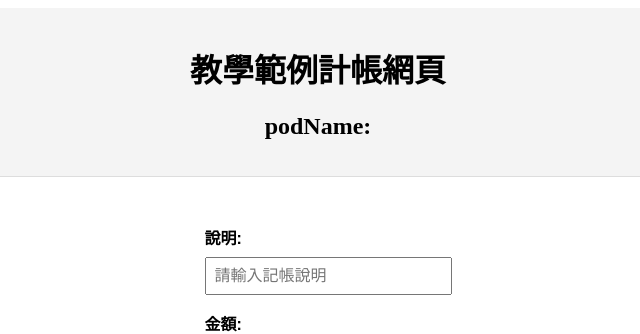
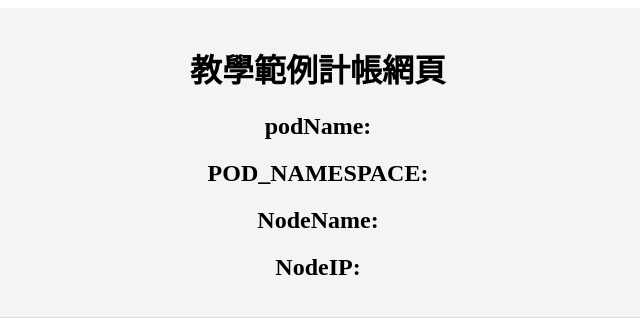
Before and after one commit to chenliTW/accounting_app_separating, a Nuxt app in the folder frontend/: page / in a window 1280 px wide. Shown: the top 334 px of the page, without its empty margins (322-962 px from the left). Built offline with nearby package versions, Linux system fonts and the light colour scheme; no server answers.

Commit message:
update: more k8s info env

```diff
--- a/frontend/app.vue
+++ b/frontend/app.vue
@@ -3,6 +3,9 @@
     <header class="site-header">
       <h1>教學範例計帳網頁 </h1>
       <h2>podName: {{ config.public.POD_NAME }}</h2>
+      <h2>POD_NAMESPACE: {{ config.public.POD_NAMESPACE }}</h2>
+      <h2>NodeName: {{ config.public.NODE_NAME }}</h2>
+      <h2>NodeIP: {{ config.public.NODE_IP }}</h2>
     </header>
 
     <!-- Nuxt3 會根據路由載入各個頁面 -->
--- a/frontend/nuxt.config.ts
+++ b/frontend/nuxt.config.ts
@@ -5,6 +5,9 @@ export default defineNuxtConfig({
   runtimeConfig: {
     public: {
       POD_NAME: process.env.POD_NAME,
+      NODE_NAME: process.env.NODE_NAME,
+      POD_NAMESPACE: process.env.POD_NAMESPACE,
+      POD_IP: process.env.POD_IP,
     }
   },
 })
```
